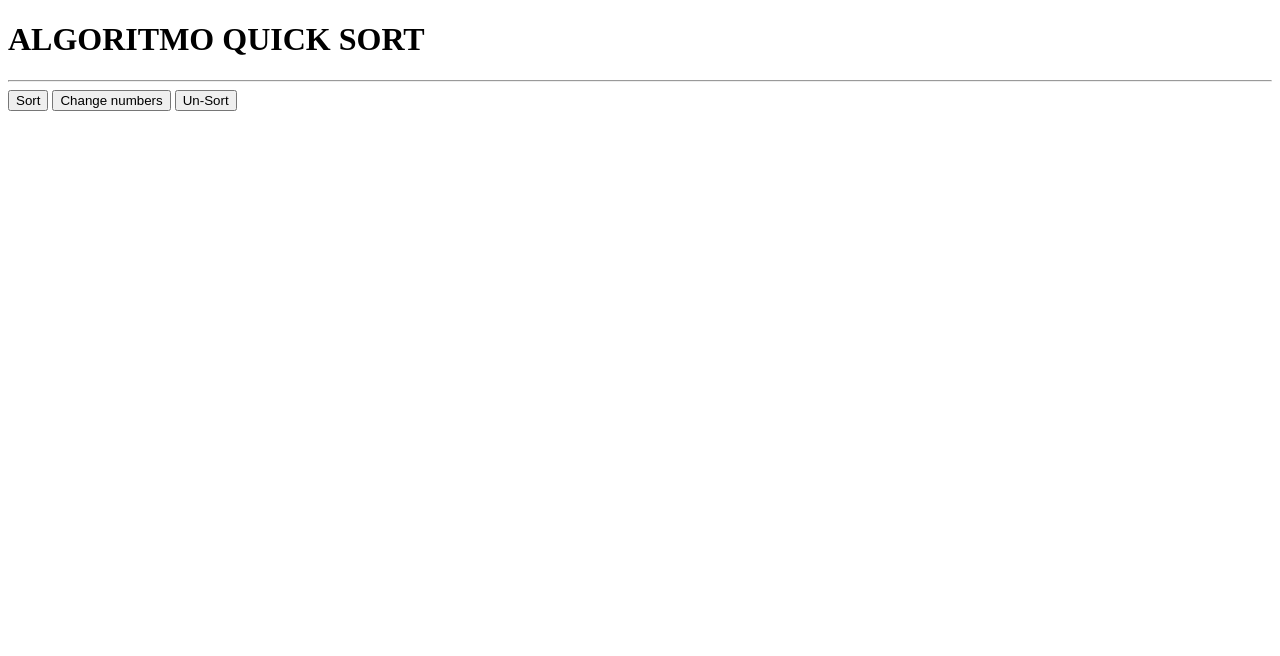
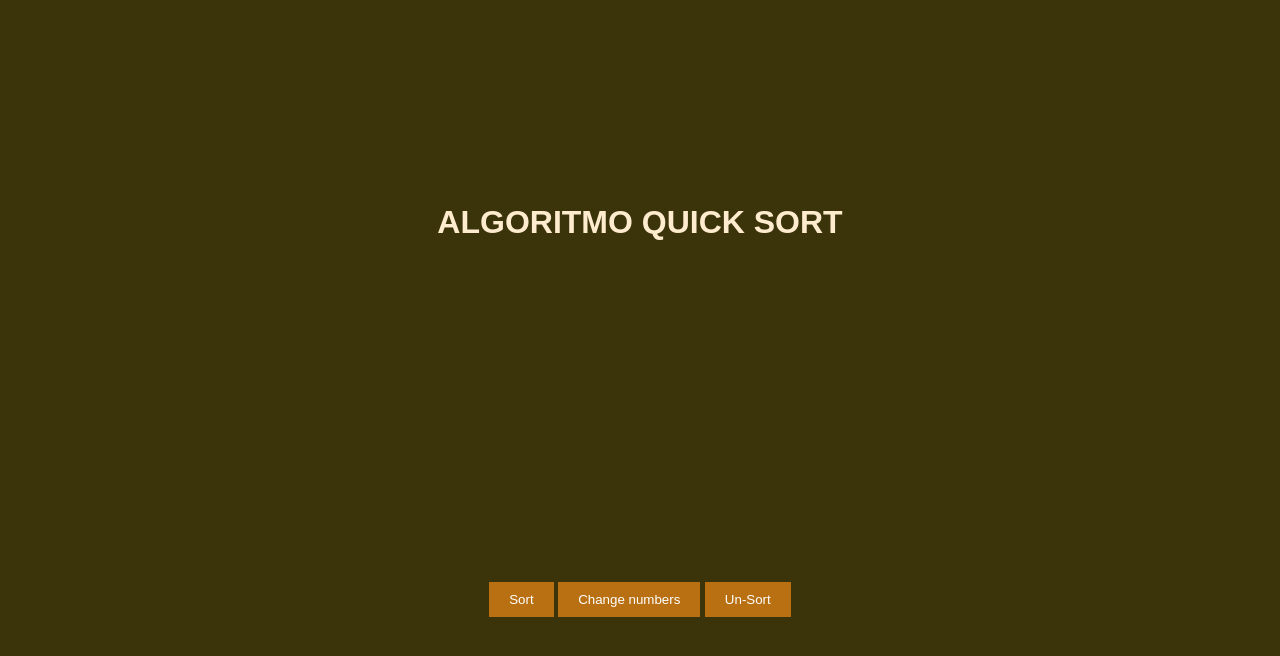
Before and after one commit to maxiio178/QuickShortAnimate, a plain HTML site: page Index.html in a window 1280 px wide. Drawn offline with nearby package versions, Linux system fonts and the light colour scheme.

Commit message:
Basic styile css

```diff
--- a/Index.html
+++ b/Index.html
@@ -10,17 +10,17 @@
 
     <div id=" header-container">
         <h1 id="title">ALGORITMO QUICK SORT</h1>
-        <hr>
+        <div id="border"></div>
     </div>
 </head>
 <body>
     <section id="animate">
-        <div id="arry-number"></div>
+        <div id="array-number"></div>
     </section>
     <div id="container-buttoms">
-        <button id="sort">Sort</button>
-        <button id="change-array">Change numbers</button>
-        <button id="un-sort">Un-Sort</button>
+        <button id="sort-btn">Sort</button>
+        <button id="change-btn">Change numbers</button>
+        <button id="unsort-btn">Un-Sort</button>
     </div>
 </body>
 </html>
--- a/css/Styles.css
+++ b/css/Styles.css
@@ -0,0 +1,49 @@
+html {
+    font-family: Arial, sans-serif;
+    display: flex;
+    justify-content: center;
+    align-items: center;
+    height: 100vh;
+    margin: 0;
+    background-color: #3b340b;
+}
+h1 {
+    color: blanchedalmond;
+}
+#animate {
+    text-align: center;
+}
+
+#array-number {
+    display: flex;
+    justify-content: center;
+    align-items: flex-end;
+    height: 300px;
+    margin: 20px 0;
+}
+
+
+#sort-btn {
+    padding: 10px 20px;
+    background-color: #b87012;
+    border: none;
+    color: white;
+    cursor: pointer;
+}
+#change-btn {
+    padding: 10px 20px;
+    background-color: #b87012;
+    border: none;
+    color: white;
+    cursor: pointer;
+}
+#unsort-btn {
+    padding: 10px 20px;
+    background-color: #b87012;
+    border: none;
+    color: white;
+    cursor: pointer;
+}
+#container-buttoms {
+    text-align: center;
+}
```
